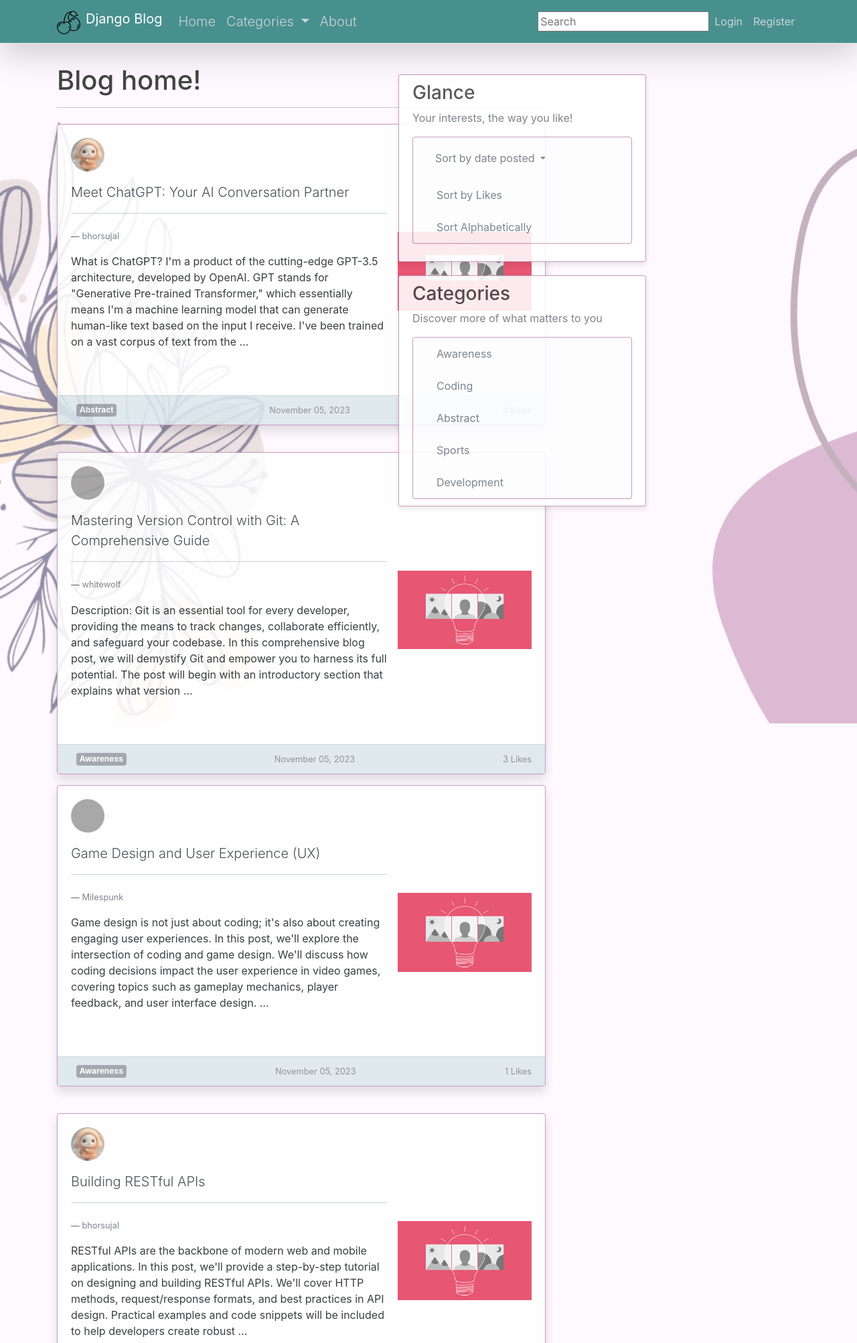
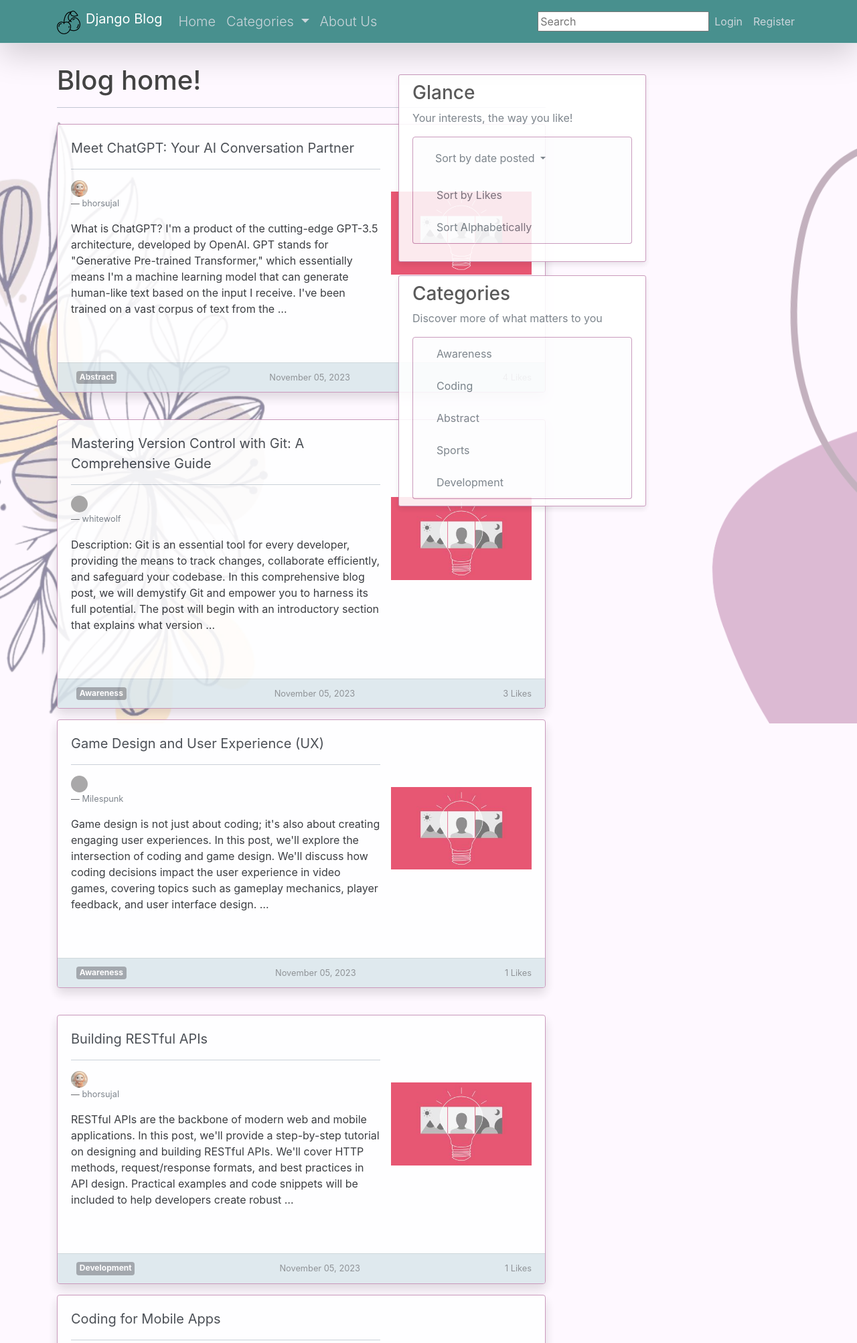
Before and after one commit to bhorsujal/pih_blog_application, a Django app: page / in a window 1280 px wide. Shown: the top 2005 px of the page at 67% size. Run offline with Django 4.2, Linux system fonts and the light colour scheme; data comes from the database, SQL or seed files in the repository; both versions use the stored data as it was after the commit; some libraries are stand-ins or nearby versions; grey boxes are pictures that could not be loaded.

Commit message:
Final changes

```diff
--- a/pih_blog/blog/templates/blog/base.html
+++ b/pih_blog/blog/templates/blog/base.html
@@ -112,7 +112,7 @@
                     </ul>
                 </li>
               </div>
-              <a class="nav-item nav-link lead" href="{% url 'blog-about' %}">About</a>
+              <a class="nav-item nav-link lead" href="{% url 'blog-about' %}">About Us</a>
             </div>
             <!-- Navbar Right Side -->
             <div class="navbar-nav d-flex align-baseline">
--- a/pih_blog/blog/templates/blog/home.html
+++ b/pih_blog/blog/templates/blog/home.html
@@ -47,25 +47,28 @@
     <div class="col-md-12 g-3 mb-4" style="width: auto;">
       <div class="card border-subtle h-100 mt-3 mb-3 shadow" style="border-color: #c38eb4;">
         <div class="card-body">
-          <img class="rounded-circle account-img " src="{{ post.author.profile.image.url }}" style="max-width: 50px; max-height: 50px;" alt="qwert">
           <a class="card-title lead text-dark" href="{% url 'post-detail' post.id %}">
             <div class="d-flex align-items-center">
               <div class="flex-grow-1">
-                {{ post.title }}
+                <strong>{{ post.title }}</strong>
               </a>
               <hr>
-                <br>
-                <figcaption class="blockquote-footer text-body-secondary text-right" style="display: flex; justify-content: left; align-items: left;">
-                  <a class="text-muted" href="{% url 'user-posts' post.author.username %}">{{ post.author }}</a>
-                </figcaption>
-                <p class="card-text mt-3">{{ post.content|truncatewords:50 }}</p>
+              <div class="d-flex align-items-center">
+                <div class="mr-auto"> <!-- Add margin to separate the title and image -->
+                  <img class="rounded-circle account-img" src="{{ post.author.profile.image.url }}" style="max-width: 25px; max-height: 25px;" alt="qwert">
+                </div>
+              </div>
+              <figcaption class="blockquote-footer text-body-secondary" style="display: flex; justify-content: left; align-items: left;">
+                <a class="text-muted" href="{% url 'user-posts' post.author.username %}">{{ post.author }}</a>
+              </figcaption>
+              <p class="card-text mt-3">{{ post.content|truncatewords:50 }}</p>
                 <div class="like-align">
                   <!-- Add your like button here -->
                 </div>
               </div>
-              <div class="rectangular-icon-container ml-3"> <!-- Add margin to the image container -->
-                <img src="{{ post.image.url }}" alt="{{ post.title }}" style="max-width: 200px; max-height: 220px;"> <!-- Adjust the max-width and max-height as needed -->
-              </div>
+              <a class="rectangular-icon-container ml-3"> <!-- Add margin to the image container -->
+                <img src="{{ post.image.url }}" alt="{{ post.title }}" style="max-width: 210px; max-height: 235px;"> <!-- Adjust the max-width and max-height as needed -->
+              </a>
             </div>
           </a>
         </div>
@@ -86,7 +89,7 @@
 
 
 
-  {% if is_paginated %}
+  <!-- {% if is_paginated %}
     {% if page_obj.has_previous %}
       <a class="btn btn-outline-info mb-4" href="?page=1">First</a>
       <a class="btn btn-outline-info mb-4" href="?page={{ page_obj.previous_page_number }}">Previous</a>
@@ -105,5 +108,5 @@
       <a class="btn btn-outline-info mb-4" href="?page={{ page_obj.paginator.num_pages }}">Last</a>
     {% endif %}
 
-  {% endif %}
+  {% endif %} -->
 {% endblock content %}
```
Also changed, not shown: pih_blog/db.sqlite3, pih_blog/media/default1.jpg, pih_blog/media/post_images/Atharv1_u2XKNGj.png (added), pih_blog/media/post_images/Avadhut_AbWnuZX.jpg (added).
